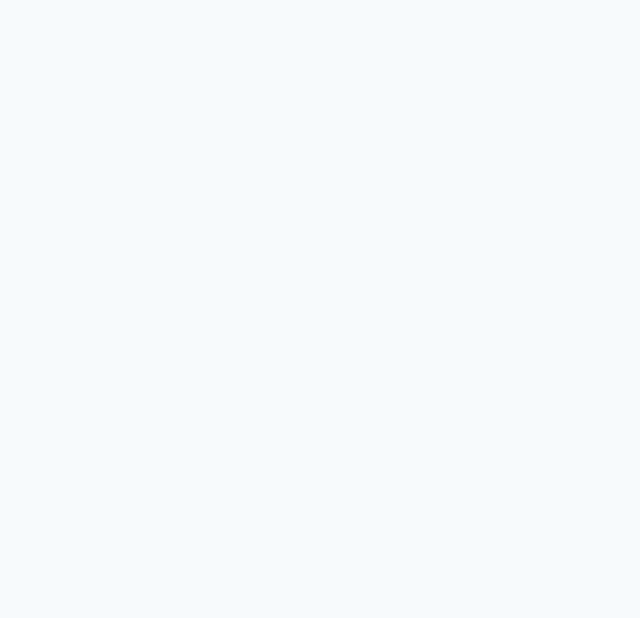
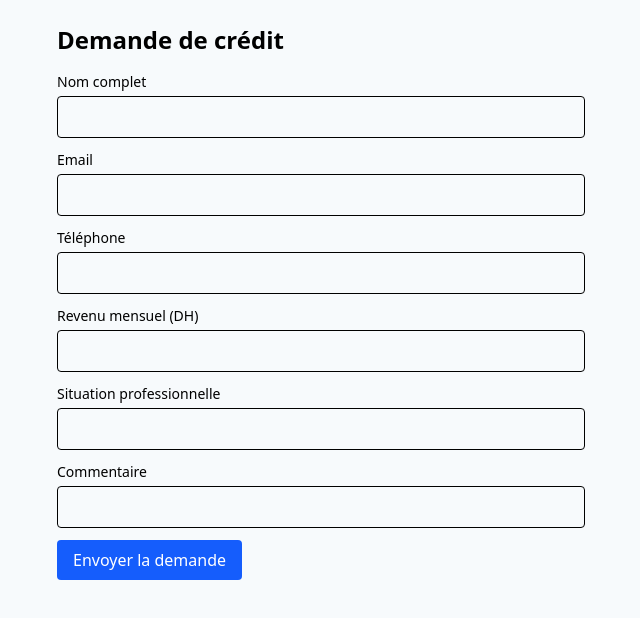
Before and after one commit to Sahnoun122/Salefni, a React (Vite) app: page /demande/1 in a window 1280 px wide. Before the commit this address had no page. Shown: the top 618 px of the page, without its empty margins (319-959 px from the left). Built offline with nearby package versions, Linux system fonts and the light colour scheme; data requests are answered from the project's data file.

Commit message:
feat: ajouter la partie de la page pour les credit

```diff
--- a/db.json
+++ b/db.json
@@ -105,6 +105,44 @@
         }
       ],
       "createdAt": "2025-10-30T17:00:00Z"
+    },
+    {
+      "id": 4
+    },
+    {
+      "id": 5
+    },
+    {
+      "id": 6
+    },
+    {
+      "id": 7
+    },
+    {
+      "nom": "Dolor esse officia ",
+      "email": "syzugyn@mailinator.com",
+      "telephone": "+1 (192) 935-8249",
+      "revenuMensuel": "5",
+      "situationPro": "Enim ipsam eos dolor",
+      "commentaire": "Blanditiis provident",
+      "simulationId": 2,
+      "status": "en cours",
+      "notes": [],
+      "createdAt": "2025-11-07T10:49:57.382Z",
+      "id": 8
+    },
+    {
+      "nom": "Nobis pariatur Volu",
+      "email": "ryjifehuqy@mailinator.com",
+      "telephone": "+1 (148) 719-6044",
+      "revenuMensuel": "47",
+      "situationPro": "Magni harum deserunt",
+      "commentaire": "At sed ipsum esse no",
+      "simulationId": 2,
+      "status": "en cours",
+      "notes": [],
+      "createdAt": "2025-11-07T10:50:58.968Z",
+      "id": 9
     }
   ],
   "notifications": [
--- a/src/App.jsx
+++ b/src/App.jsx
@@ -3,6 +3,8 @@ import { BrowserRouter, Routes, Route, Navigate } from "react-router-dom";
 import PageCreationSimulation from "./pages/PageCreationSimulation";
 import PageSimulation from "./pages/PageSimulation";
 import PageDetailSimulation from "./pages/PageDetailSimulation";
+
+import PageDemandeCredit from "./pages/PageDemandeCredit";
 
 export default function App() {
   return (
@@ -12,6 +14,7 @@ export default function App() {
         <Route path="/simulation" element={<PageSimulation />} />
 
         <Route  path = "/simulation/:id"  element= {<PageDetailSimulation/>} />
+        < Route path ="/demande/:simulationId"  element = { < PageDemandeCredit /> } />
       </Routes>
     </BrowserRouter>
   );
--- a/src/pages/ApplicationPage.jsx
+++ /dev/null
@@ -1,9 +0,0 @@
-import React from "react";
-
-const ApplicationPage = ()=>{
-    <p>
-        hellow
-    </p>
-}
-
-export default ApplicationPage;
--- /dev/null
+++ b/src/pages/PageDemandeCredit.jsx
@@ -0,0 +1,77 @@
+import { useState } from "react";
+import { useParams } from "react-router-dom";
+
+import { creerApplication } from "../services/applicationService";
+import Bouton from "../components/Button";
+import ChampSaisie from "../components/ChampSaisie";
+
+
+export default function PageDemandeCredit(){
+    const { simulationId} = useParams();
+
+    const [form, setForm] = useState({
+      nom: "",
+      email: "",
+      telephone: "",
+      revenuMensuel: "",
+      situationPro: "",
+      commentaire: "",
+    });
+
+    const [message , setMessage] = useState("");
+
+    function gererChange(e){
+        const{name , value} = e.target;
+        setForm(prev => ({...prev , [name]:value}));
+    }
+
+    async function soumettreDemande(e) {
+        e.preventDefault();
+
+        try {
+            const applications = {
+                ...form,
+                simulationId : Number(simulationId),
+                status: "en cours",
+                notes: [],
+                createdAt : new Date().toISOString()
+
+            };
+
+            await creerApplication(applications);
+            setMessage("votre demande en voyer");
+            setForm({
+                 nom: "",
+                email: "",
+                telephone: "",
+                revenuMensuel: "",
+                situationPro: "",
+                commentaire: ""
+            });
+
+
+        } catch (error) {
+            setMessage("erreure")
+
+        }
+    }
+
+     return (
+    <div className="max-w-xl mx-auto p-6">
+      <h2 className="text-2xl font-bold mb-4">Demande de crédit</h2>
+
+      <form onSubmit={soumettreDemande}>
+        <ChampSaisie label="Nom complet" name="nom" value={form.nom} onChange={gererChange} />
+        <ChampSaisie label="Email" name="email" value={form.email} onChange={gererChange} type="email" />
+        <ChampSaisie label="Téléphone" name="telephone" value={form.telephone} onChange={gererChange} />
+        <ChampSaisie label="Revenu mensuel (DH)" name="revenuMensuel" value={form.revenuMensuel} onChange={gererChange} type="number" />
+        <ChampSaisie label="Situation professionnelle" name="situationPro" value={form.situationPro} onChange={gererChange} />
+        <ChampSaisie label="Commentaire" name="commentaire" value={form.commentaire} onChange={gererChange} />
+
+        <Bouton type="submit" label="Envoyer la demande" />
+      </form>
+
+      {message && <p className="mt-4 text-green-600 font-semibold">{message}</p>}
+    </div>
+  );
+}
--- a/src/pages/PageDetailSimulation.jsx
+++ b/src/pages/PageDetailSimulation.jsx
@@ -56,12 +56,19 @@ async function charger (){
             <strong>Coût total :</strong> {sim.coutTotal} DH
           </li>
         </ul>
-
         <div className="mt-4">
           <Link to="/new" className="text-blue-600">
             Créer une nouvelle simulation
           </Link>
         </div>
+        <div className="mt-4 flex gap-3">
+          <Link
+            to={`/demande/${sim.id}`}
+            className="bg-blue-600 text-white px-4 py-2 rounded"
+          >
+            Faire une demande
+          </Link>
+        </div>
       </div>
     );
 }
--- a/src/services/applicationService.js
+++ b/src/services/applicationService.js
@@ -3,7 +3,7 @@ const URL = "http://localhost:4000/applications";
 export  async function creerApplication (application){
     const res = await fetch(URL , {
         method : "POST" ,
-        headers: { "Content-Type" :"applications/json" },
+        headers: { "Content-Type" :"application/json" },
         body : JSON.stringify(application)
     });
     if(!res.ok) throw new Error("errore");
```
